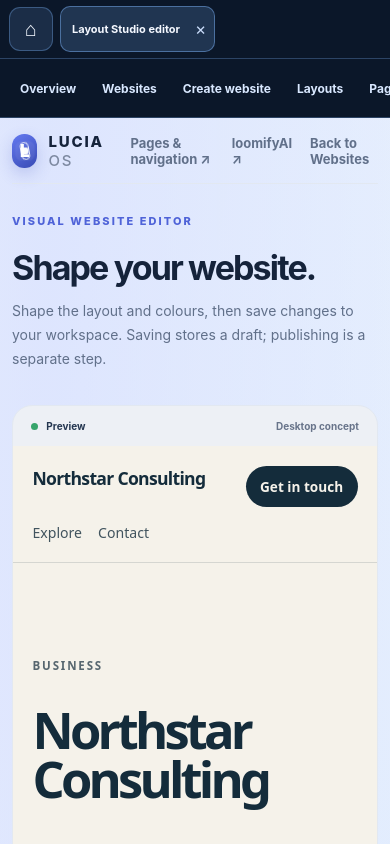
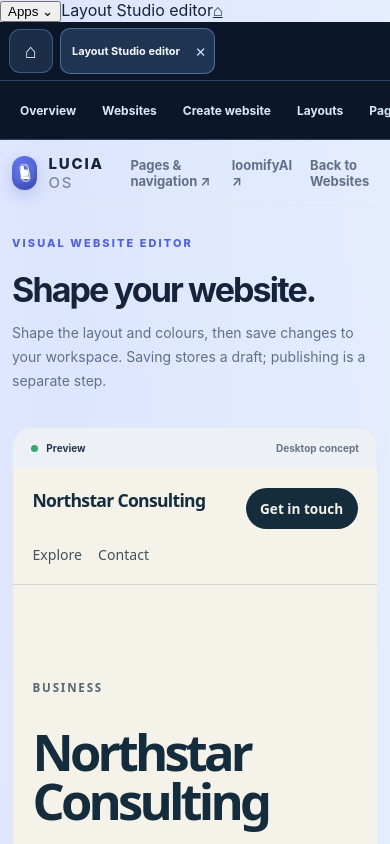
Before and after one commit to trendorafindsinc-jpg/lucia-os, a Next.js app: page /editor in a window 390 px wide. Shown: the top 844 px of the page. Built offline with nearby package versions, Linux system fonts and the light colour scheme.

Commit message:
feat(mobile): add accessible app switcher preserving workspace tabs

```diff
--- a/src/components/workspace/workspace-tab-shell.tsx
+++ b/src/components/workspace/workspace-tab-shell.tsx
@@ -49,6 +49,7 @@ function WorkspaceTabShellInner({ children }: { children: ReactNode }) {
   const [snapshots, setSnapshots] = useState<Record<string, unknown>>({});
   const snapshotsRef = useRef(snapshots);
   const [hydrated, setHydrated] = useState(false);
+  const [mobileSwitcherOpen, setMobileSwitcherOpen] = useState(false);
 
   useEffect(() => {
     try {
@@ -78,6 +79,7 @@ function WorkspaceTabShellInner({ children }: { children: ReactNode }) {
         : [...current, nextTab].slice(-12);
     });
     setActiveTabId(id);
+    setMobileSwitcherOpen(false);
   }, [hydrated, route]);
 
   useEffect(() => {
@@ -130,6 +132,7 @@ function WorkspaceTabShellInner({ children }: { children: ReactNode }) {
   function activateTab(tab: WorkspaceTab) {
     if (!isSafeWorkspaceTabHref(tab.href)) return;
     setActiveTabId(tab.id);
+    setMobileSwitcherOpen(false);
     router.push(tab.href as Parameters<typeof router.push>[0]);
   }
 
@@ -151,6 +154,9 @@ function WorkspaceTabShellInner({ children }: { children: ReactNode }) {
 
   return (
     <WorkspaceContext.Provider value={value}>
+      {hydrated && route && (
+        <div className="lucia-mobile-switcher"><button type="button" className="lucia-mobile-switcher-trigger" aria-expanded={mobileSwitcherOpen} aria-controls="lucia-mobile-app-list" onClick={() => setMobileSwitcherOpen((open) => !open)}>Apps <span aria-hidden="true">⌄</span></button><span className="lucia-mobile-current-app">{route.label}</span><Link href="/workspace" aria-label="Open workspace launcher">⌂</Link><div id="lucia-mobile-app-list" className="lucia-mobile-app-list" hidden={!mobileSwitcherOpen} aria-label="Open application workspaces">{tabs.map((tab) => <button type="button" key={tab.id} aria-current={tab.id === activeTabId ? "page" : undefined} onClick={() => activateTab(tab)}>{tab.label}{tab.dirty ? " •" : ""}</button>)}</div></div>
+      )}
       {hydrated && route && (
         <nav className="workspace-tabbar lucia-blue-glass-nav" aria-label="Open app workspaces">
           <Link className="workspace-tab-home" href="/workspace" aria-label="Return to workspace launcher" title="Workspace launcher">⌂</Link>
```
